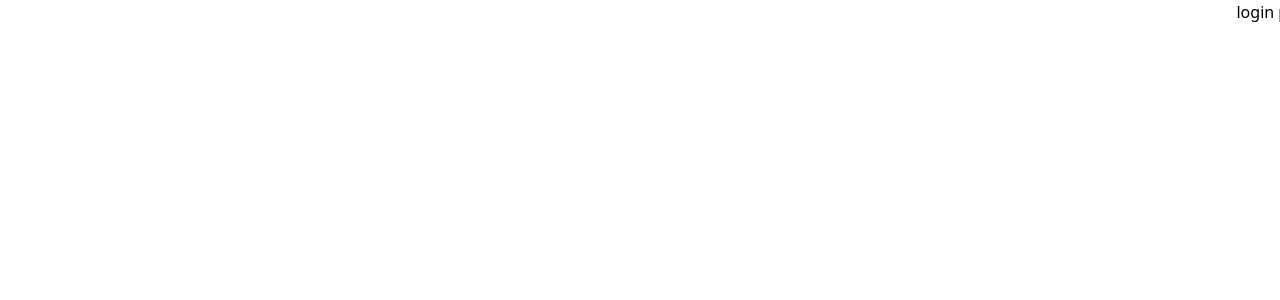
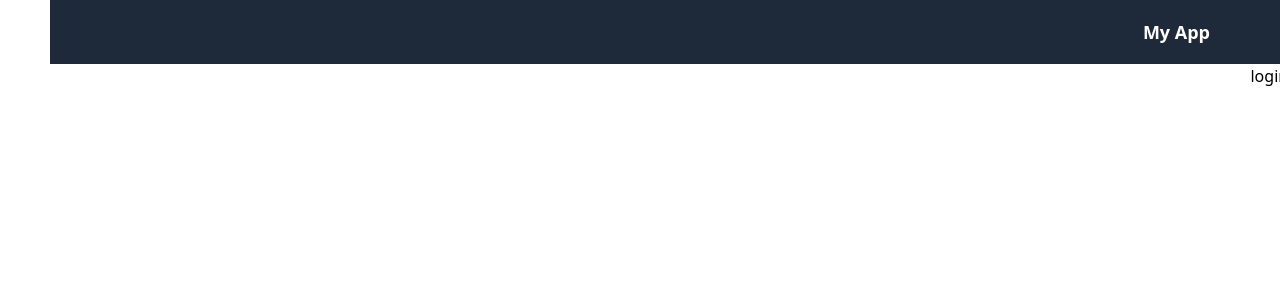
Before and after one commit to ali-sheikhali/daily_sales_frontend, a Next.js app: page / in a window 1280 px wide. Shown: the top 300 px of the page. Built offline with nearby package versions, Linux system fonts and the light colour scheme.

Commit message:
implement nav bar

```diff
--- a/app/layout.tsx
+++ b/app/layout.tsx
@@ -2,6 +2,7 @@ import type { Metadata } from "next";
 import { Geist, Geist_Mono } from "next/font/google";
 import "./globals.css";
 import { Toaster } from "react-hot-toast";
+import Navbar from "@/components/shared/NavBar";
 
 const geistSans = Geist({
   variable: "--font-geist-sans",
@@ -26,6 +27,7 @@ export default function RootLayout({ children }: LayoutProps<"/">) {
       className={`${geistSans.variable} ${geistMono.variable} h-full antialiased`}
     >
       <body className="min-h-full flex flex-col">
+        <Navbar />
         {children}
         <Toaster
           position="top-left"
--- /dev/null
+++ b/components/shared/NavBar.tsx
@@ -0,0 +1,11 @@
+import Link from "next/link";
+
+export default function Navbar() {
+  return (
+    <div className="w-full h-16 bg-gray-800 text-white flex items-center justify-between px-4">
+      <div className="w-10/12 mx-auto">
+      <Link href="/login" className="text-lg font-bold">My App</Link>
+        </div>
+    </div>
+  );
+}
```
